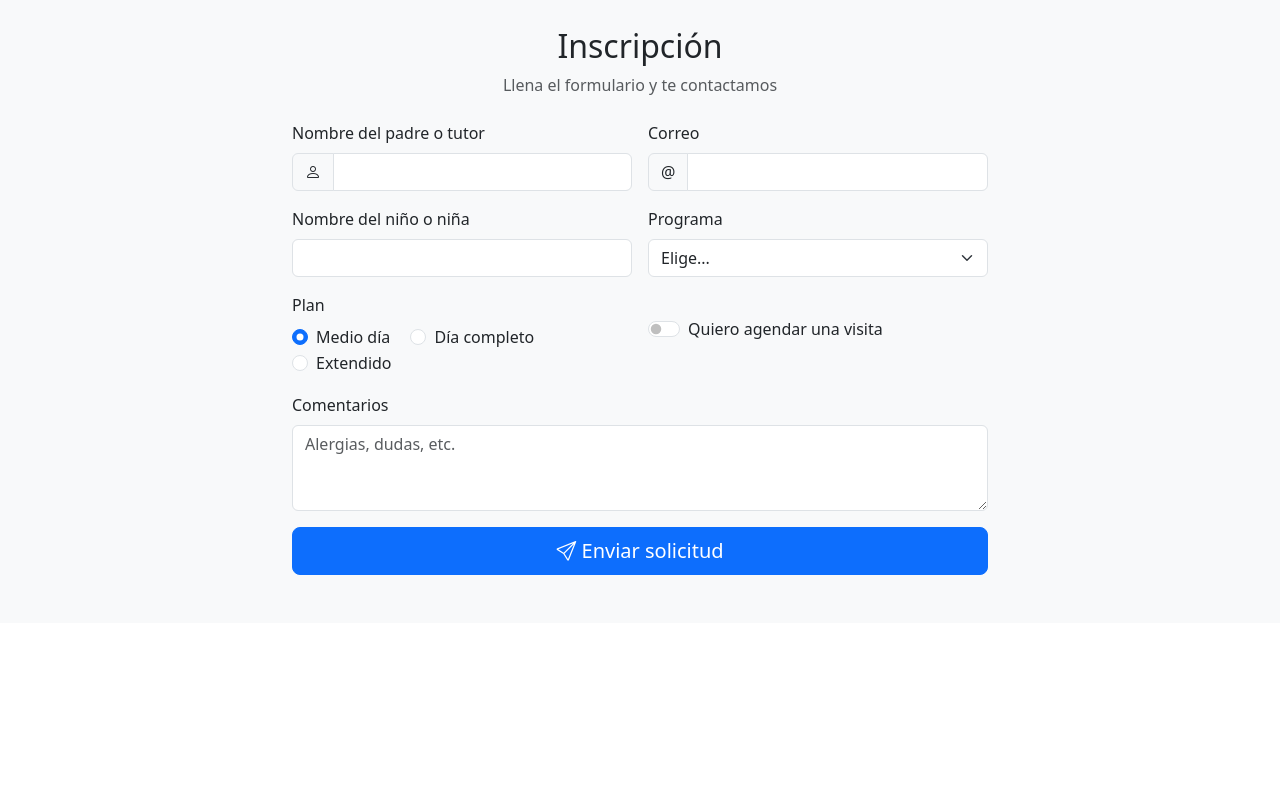
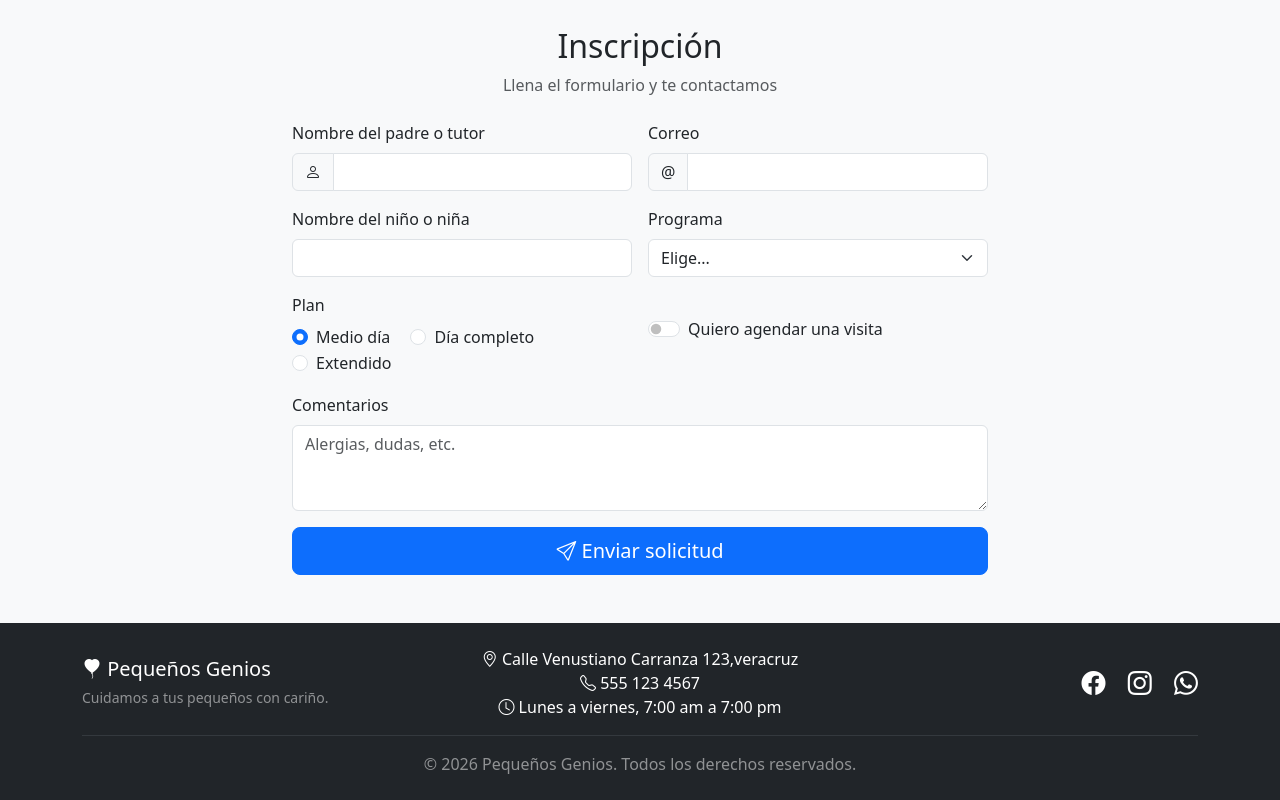
Before and after one commit to fernandaraygoza689-hub/pagina-web-mari, a plain HTML site: page index.html in a window 1280 px wide. Shown: the part 1384-2184 px from the top of the page. Before the commit the page ends 2007 px from the top, so only its background shows below. Drawn offline with nearby package versions, Linux system fonts and the light colour scheme.

Commit message:
Agregue el pie de pagina

```diff
--- a/index.html
+++ b/index.html
@@ -257,6 +257,33 @@
       </form>
     </div>
   </section>
+
+  <footer class="bg-dark text-white py-4">
+    <div class="container">
+      <div class="row align-items-center g-3">
+
+        <div class="col-md-4 text-center text-md-start">
+          <h5 class="mb-1"><i class="bi bi-balloon-heart-fill"></i> Pequeños Genios</h5>
+          <small class="text-white-50">Cuidamos a tus pequeños con cariño.</small>
+        </div>
+
+        <div class="col-md-4 text-center">
+          <div><i class="bi bi-geo-alt"></i> Calle Venustiano Carranza 123,veracruz</div>
+          <div><i class="bi bi-telephone"></i> 555 123 4567</div>
+          <div><i class="bi bi-clock"></i> Lunes a viernes, 7:00 am a 7:00 pm</div>
+        </div>
+
+        <div class="col-md-4 text-center text-md-end fs-4">
+          <a href="#" class="text-white me-3"><i class="bi bi-facebook"></i></a>
+          <a href="#" class="text-white me-3"><i class="bi bi-instagram"></i></a>
+          <a href="#" class="text-white"><i class="bi bi-whatsapp"></i></a>
+        </div>
+
+      </div>
+      <hr class="border-secondary">
+      <p class="text-center text-white-50 mb-0">&copy; 2026 Pequeños Genios. Todos los derechos reservados.</p>
+    </div>
+  </footer>
   <script src="https://cdn.jsdelivr.net/npm/bootstrap@5.3.3/dist/js/bootstrap.bundle.min.js"></script>
 </body>
 </html>
```
